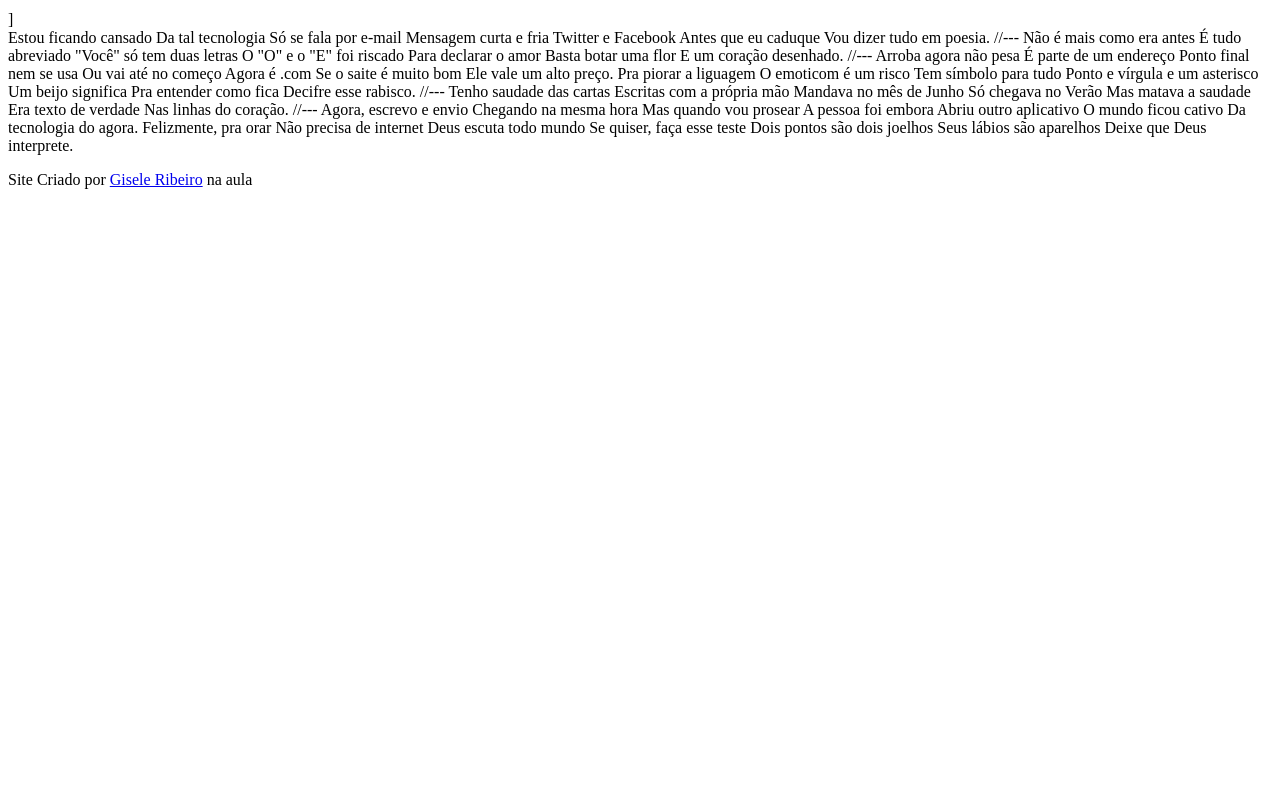
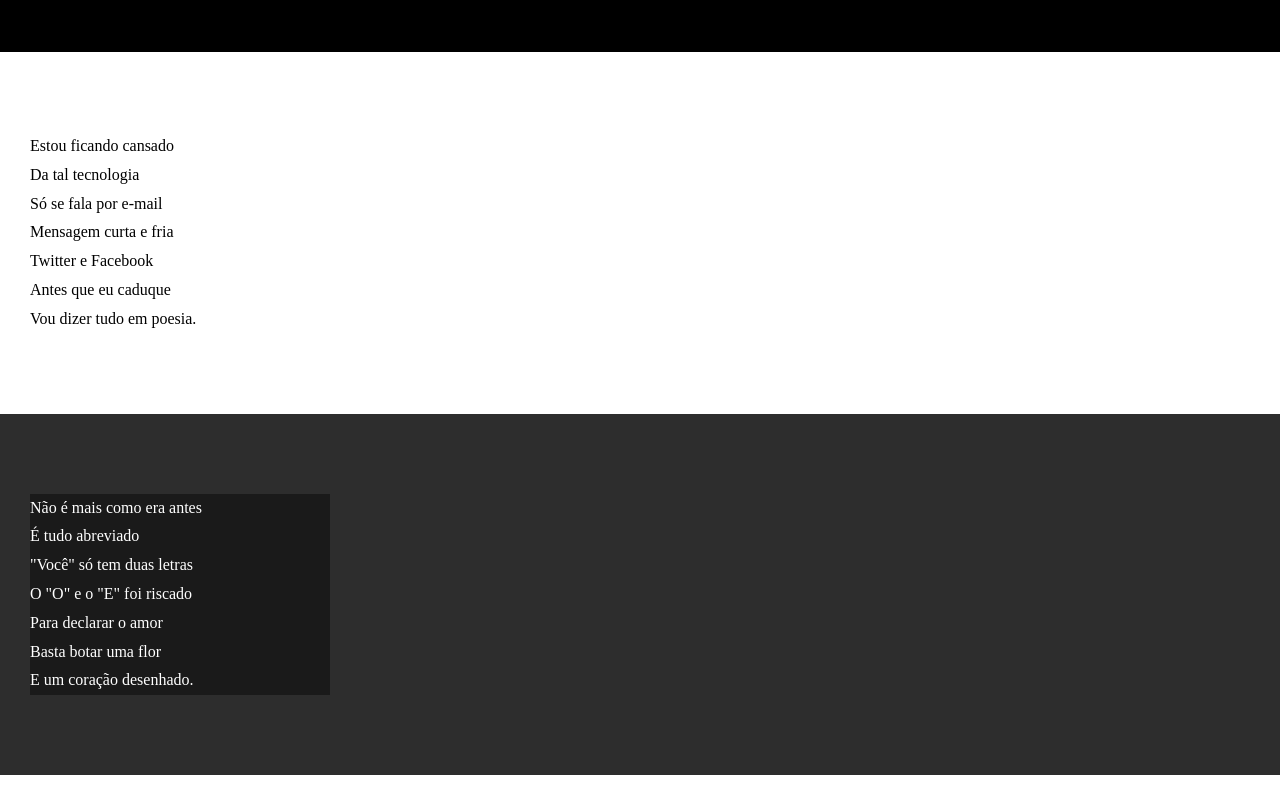
Before and after one commit to giselesribeiro/HTML-CSS, a plain HTML site: page EXERCÍCIOS MOD 03/desafio 12/index.html in a window 1280 px wide. Shown: the part 103-892 px from the top of the page. Before the commit the page ends 800 px from the top, so only its background shows below. Drawn offline with Linux system fonts and the light colour scheme.

Commit message:
atualizei estilos dos textos do desafio 12

```diff
--- /dev/null
+++ b/EXERCÍCIOS MOD 03/desafio 12/estilo/style.css
@@ -0,0 +1,52 @@
+@charset "UTF-8";
+
+* {
+    margin: 0px;
+    padding: 0px;
+}
+html, body{
+    min-height: 100%;
+    background-color: darkgray;
+}
+header, footer{
+    background-color: black;
+    color: white;
+    text-align: center;
+}
+header > h1{
+    padding-top: 50px;
+    font-variant: small-caps;
+}
+header > p{
+    padding-bottom: 50px;
+}
+a{
+    color: white;
+    text-decoration: none;
+    font-weight: bolder;
+}
+a:hover{
+    text-decoration: underline;
+}
+section{
+    padding-top: 10vh;
+    padding-bottom: 10vh;
+    line-height: 1.8em;
+    padding-left: 30px;
+}
+section.normal{
+    background-color: white;
+    color: black
+}
+section.imagem{
+    background-color: rgba(0, 0, 0, 0.733);
+    color: white
+}
+section.imagem > p{
+ background-color: rgba(0, 0, 0, 0.432);
+ width: 300px;
+}
+
+footer{
+    padding: 7px;
+}
--- a/EXERCÍCIOS MOD 03/desafio 12/index.html
+++ b/EXERCÍCIOS MOD 03/desafio 12/index.html
@@ -6,79 +6,97 @@
     <meta name="viewport" content="width=device-width, initial-scale=1.0">
     <title>Codel Moderno</title>
 </head>
+<link rel="stylesheet" href="estilo/style.css">
 <body>
     <header>
         <h1>Cordel Moderno</h1>
-        <p>Por <a href="https://www.recantodasletras.com.br/poesias/3186743]">Milton Duarte</a></p>
-       ]
+        <p>Por <a href="https://www.recantodasletras.com.br/poesias/3186743" target="_blank">Milton Duarte</a></p>
+
     </header>
 
-    Estou ficando cansado
-    Da tal tecnologia
-    Só se fala por e-mail
-    Mensagem curta e fria
-    Twitter e Facebook
-    Antes que eu caduque
-    Vou dizer tudo em poesia.
+    <section class="normal">
+        <p>
+            Estou ficando cansado <br>
+            Da tal tecnologia <br>
+            Só se fala por e-mail <br>
+            Mensagem curta e fria <br>
+            Twitter e Facebook <br>
+            Antes que eu caduque <br>
+            Vou dizer tudo em poesia.
+        </p>
+    </section>
 
-    //---
+        <section class="imagem">
+            <p>
+                Não é mais como era antes <br>
+                É tudo abreviado <br>
+                "Você" só tem duas letras <br>
+                O "O" e o "E" foi riscado <br>
+                Para declarar o amor <br>
+                Basta botar uma flor <br>
+                E um coração desenhado.
+            </p>
+        </section>
 
-    Não é mais como era antes
-    É tudo abreviado
-    "Você" só tem duas letras
-    O "O" e o "E" foi riscado
-    Para declarar o amor
-    Basta botar uma flor
-    E um coração desenhado.
+    <section class="normal">
+        <p>
+            Arroba agora não pesa <br>
+            É parte de um endereço <br>
+            Ponto final nem se usa <br>
+            Ou vai até no começo <br>
+            Agora é .com <br>
+            Se o saite é muito bom <br>
+            Ele vale um alto preço. <br>
+        </p>
 
-    //---
+        <p>
+            Pra piorar a liguagem <br>
+            O emoticom é um risco <br>
+            Tem símbolo para tudo <br>
+            Ponto e vírgula e um asterisco <br>
+            Um beijo significa <br>
+            Pra entender como fica <br>
+            Decifre esse rabisco. <br>
+        </p>
+    </section>
 
-    Arroba agora não pesa
-    É parte de um endereço
-    Ponto final nem se usa
-    Ou vai até no começo
-    Agora é .com
-    Se o saite é muito bom
-    Ele vale um alto preço.
+    <section class="imagem">
+        <p>
+            Tenho saudade das cartas <br>
+            Escritas com a própria mão <br>
+            Mandava no mês de Junho <br>
+            Só chegava no Verão <br>
+            Mas matava a saudade <br>
+            Era texto de verdade <br>
+            Nas linhas do coração. <br>
+        </p>
+    </section>
 
-    Pra piorar a liguagem
-    O emoticom é um risco
-    Tem símbolo para tudo
-    Ponto e vírgula e um asterisco
-    Um beijo significa
-    Pra entender como fica
-    Decifre esse rabisco.
+    <section class="normal">
+        <p>
+            Agora, escrevo e envio <br>
+            Chegando na mesma hora <br>
+            Mas quando vou prosear <br>
+            A pessoa foi embora <br>
+            Abriu outro aplicativo <br>
+            O mundo ficou cativo <br>
+            Da tecnologia do agora.
+        </p>
+<p>
 
-    //---
+            Felizmente, pra orar <br>
+            Não precisa de internet <br>
+            Deus escuta todo mundo <br>
+            Se quiser, faça esse teste <br>
+            Dois pontos são dois joelhos <br>
+            Seus lábios são aparelhos <br>
+            Deixe que Deus interprete.
+</p>
 
-    Tenho saudade das cartas
-    Escritas com a própria mão
-    Mandava no mês de Junho
-    Só chegava no Verão
-    Mas matava a saudade
-    Era texto de verdade
-    Nas linhas do coração.
-
-    //---
-
-    Agora, escrevo e envio
-    Chegando na mesma hora
-    Mas quando vou prosear
-    A pessoa foi embora
-    Abriu outro aplicativo
-    O mundo ficou cativo
-    Da tecnologia do agora.
-
-    Felizmente, pra orar
-    Não precisa de internet
-    Deus escuta todo mundo
-    Se quiser, faça esse teste
-    Dois pontos são dois joelhos
-    Seus lábios são aparelhos
-    Deixe que Deus interprete.
+    </section>
 
     <footer>
-        <p>Site Criado por <a href="https://www.instagram.com/iamgiseleribeiro/" target="_blank">Gisele Ribeiro</a> na aula</p>
+        <p>Site Criado por <a href="https://github.com/giselesribeiro" target="_blank">Gisele Ribeiro</a> na aula</p>
     </footer>
     </body>
     </html>
```
